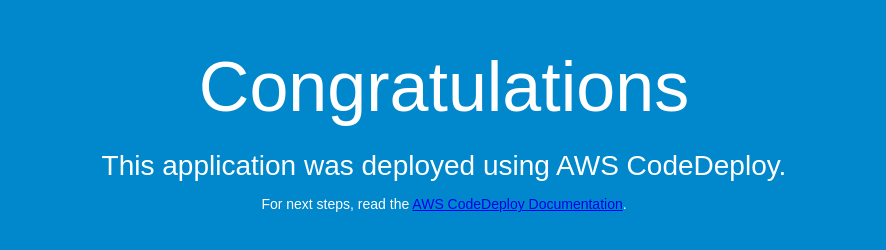
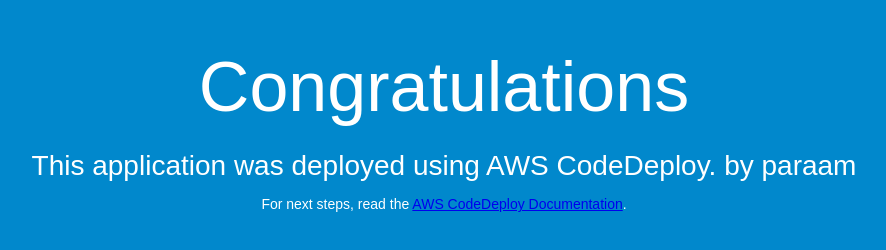
Before and after one commit to paramwot/test-CI-CD, a plain HTML site: page index.html in a window 1280 px wide. Shown: the whole page, without its empty margins (196-1082 px from the left). Drawn offline with Linux system fonts and the light colour scheme.

Commit message:
Update index.html

```diff
--- a/index.html
+++ b/index.html
@@ -27,7 +27,7 @@
 <body>
   <div align="center">
     <h1>Congratulations</h1>
-    <h2>This application was deployed using AWS CodeDeploy.</h2>
+    <h2>This application was deployed using AWS CodeDeploy. by paraam</h2>
     <p>For next steps, read the <a href="http://aws.amazon.com/documentation/codedeploy">AWS CodeDeploy Documentation</a>.</p>
   </div>
 </body>
```
